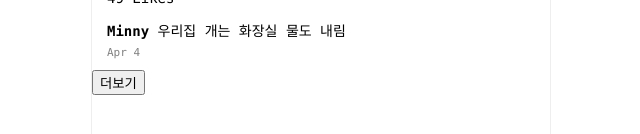
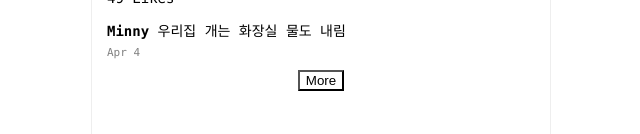
Before and after one commit to Chanseong-Lee/vue_instagram, a Vue app: page / in a window 1280 px wide. Shown: the part 1760-1894 px from the top of the page, without its empty margins (319-959 px from the left). Built offline with nearby package versions, Linux system fonts and the light colour scheme; a small style sheet from the web is missing.

Commit message:
add mapState

```diff
--- a/src/App.vue
+++ b/src/App.vue
@@ -17,7 +17,12 @@
     @uploadedImage="blobURL = $event"
     @content="content = $event"
   />
-  <button @click="$store.dispatch('getAdditionalData')">더보기</button>
+
+  <div class="button-group">
+    <button class="more-button" @click="$store.dispatch('getAdditionalData')">
+      More
+    </button>
+  </div>
 
   <div class="footer">
     <ul class="footer-button-plus">
@@ -36,6 +41,9 @@
 <script>
 // import dataList from "./assets/dataList.js";
 import ContainerComponent from "./components/ContainerComponent.vue";
+//mapState import
+import { mapMutations, mapState, mapActions } from "vuex";
+
 /* axios ajax */
 export default {
   name: "App",
@@ -46,6 +54,7 @@ export default {
       blobURL: "",
       content: "",
       selectedFilter: "",
+      카운터: 0,
     };
   },
   mounted() {
@@ -57,7 +66,23 @@ export default {
   components: {
     ContainerComponent,
   },
+  computed: {
+    //최초 로드되고 한번 작동되고 다시 실행안함. 값을 갖고있음
+    //보통 계산결과 값 저장 용
+    //연산결과가 오래걸리는 로직은 재랜더링이 되지않는 computed에 넣어두는것이 효과적
+    //위에서 호출할 경우에는 괄호를 사용하지 않고 변수명만사용
+    btnCount() {
+      //store에 저장되어있는 변수명으로 써두면 store변수를 간단히 쓸수 있다.
+      return this.$store.state.btnCount;
+    },
+    ...mapState(["dataList", "more"]),
+    //...mapState({변수명 : 'state변수', ...}),
+  },
   methods: {
+    //store의 mutations함수들을 가져올 수 있다.
+    ...mapMutations(["setLikes", "addDataList"]),
+    //store의 actions함수들을 가져올 수 있다.
+    ...mapActions(["getAdditionalData"]),
     upload(e) {
       //event parameter
       // e.target.files : 업로드한 file들이 담겨있다.
@@ -143,6 +168,17 @@ ul {
   cursor: pointer;
   margin-top: 10px;
 }
+.button-group {
+  width: 100%;
+  padding-bottom: 10px;
+  background-color: white;
+  text-align: center;
+}
+.more-button {
+  margin: auto;
+  background-color: white;
+  cursor: pointer;
+}
 .footer {
   width: 100%;
   position: sticky;
--- a/src/components/ContainerComponent.vue
+++ b/src/components/ContainerComponent.vue
@@ -86,6 +86,7 @@ export default {
 .filters {
   overflow-x: scroll;
   white-space: nowrap;
+  padding-bottom: 5px;
 }
 .filter-1 {
   width: 100px;
```
